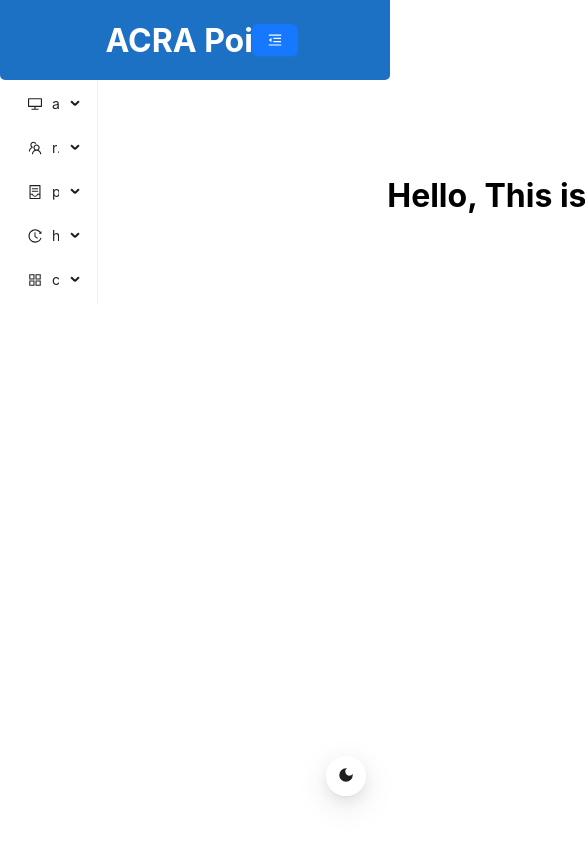
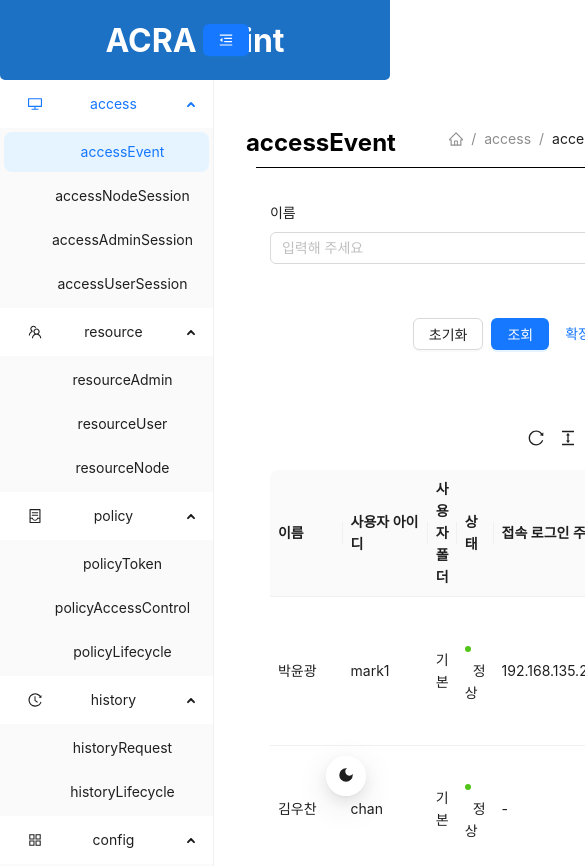
Before and after one commit to kihyun1998/react_button, a React (Create React App) app: page / in a window 390 px wide. Shown: the top 866 px of the page, 585 px wide, since content can reach past the window. Built offline with nearby package versions, Linux system fonts and the light colour scheme.

Commit message:
반응형 + 홈 변경

```diff
--- a/src/css/App.css
+++ b/src/css/App.css
@@ -77,8 +77,12 @@ body{
   justify-content: flex-start;
   align-items: center;
   margin-top: 3em;
-  width: 70%;
-  min-width: 60em;
+  padding-left: 2em;
+  padding-right: 2em;
+  width: 100vw;
+}
+.in-table{
+  width: 100%;
 }
 .table-header{
   display: flex;
@@ -104,7 +108,7 @@ body{
   max-width: 25%;
 }
 .blank{
-  width: 0.1em;
+  width: 2em;
 }
 
 hr {
--- a/src/js/App.js
+++ b/src/js/App.js
@@ -90,7 +90,6 @@ function App() {
     let colItems = setItemsCol()
 
     let localIsDarkMode = JSON.parse(localStorage.getItem('isDarkMode'))
-    console.log(typeof localIsDarkMode)
 
     const [keyPath, setKeyPath] = useState(['',''])
 
@@ -107,6 +106,8 @@ function App() {
     const toggleCollapsed = () => {
         setCollapsed((previousValue) => !previousValue)
     };
+
+    const [defaultMenus, _ ] = useState(["","access","accessEvent"])
 
     return (
         <div className="App" style={{backgroundColor : isDarkMode ? "#000000" : "#ffffff"}}>
@@ -128,7 +129,7 @@ function App() {
                                     type="primary"
                                     onClick={toggleCollapsed}
                                     style={{
-                                        marginLeft : collapsed ? "5.5em" : "18em"
+                                        marginLeft : collapsed ? "5.5em" : "14.5em"
                                     }}
                                     >
                                     {collapsed ? <MenuUnfoldOutlined /> : <MenuFoldOutlined />}
@@ -147,32 +148,29 @@ function App() {
 
                         <div className='main'>
                             {/* 메뉴부분 */}
-                            <div className='menu'>
-                                <CustomMenu items={items} colItems={colItems} keyPath={keyPath} setKeyPath={setKeyPath} isDarkMode={isDarkMode} collapsed={collapsed}></CustomMenu>
+
+                            <CustomMenu className='menu' items={items} colItems={colItems} keyPath={keyPath} setKeyPath={setKeyPath} isDarkMode={isDarkMode} collapsed={collapsed} defaultMenus={defaultMenus}></CustomMenu>
+                            <div className='table'>
+                                <Routes>
+                                    <Route path="/" exact element={<CustomHome isDarkMode={isDarkMode}/>}></Route>
+                                    <Route path="/access/accessEvent" element={<CustomPage isDarkMode={isDarkMode}/>}></Route>
+                                    <Route path="/access/accessNodeSession" element={<CustomPage isDarkMode={isDarkMode}/>}></Route>
+                                    <Route path="/access/accessAdminSession" element={<CustomPage isDarkMode={isDarkMode}/>}></Route>
+                                    <Route path="/access/accessUserSession" element={<CustomPage isDarkMode={isDarkMode}/>}></Route>
+                                    <Route path="/resource/resourceAdmin" element={<CustomPage isDarkMode={isDarkMode}/>}></Route>
+                                    <Route path="/resource/resourceUser" element={<CustomPage isDarkMode={isDarkMode}/>}></Route>
+                                    <Route path="/resource/resourceNode" element={<CustomPage isDarkMode={isDarkMode}/>}></Route>
+                                    <Route path="/policy/policyToken" element={<CustomPage isDarkMode={isDarkMode}/>}></Route>
+                                    <Route path="/policy/policyAccessControl" element={<CustomPage isDarkMode={isDarkMode}/>}></Route>
+                                    <Route path="/policy/policyLifecycle" element={<CustomPage isDarkMode={isDarkMode}/>}></Route>
+                                    <Route path="/history/historyRequest" element={<CustomPage isDarkMode={isDarkMode}/>}></Route>
+                                    <Route path="/history/historyLifecycle" element={<CustomPage isDarkMode={isDarkMode}/>}></Route>
+                                    <Route path="/config/configProcess" element={<CustomPage isDarkMode={isDarkMode}/>}></Route>
+                                    <Route path="/config/configGlobalSetting" element={<CustomPage isDarkMode={isDarkMode}/>}></Route>
+                                    <Route path="/config/configClass" element={<CustomPage isDarkMode={isDarkMode}/>}></Route>
+                                    <Route path="/config/configInboxNotice" element={<CustomPage isDarkMode={isDarkMode}/>}></Route>
+                                </Routes>
                             </div>
-                            <div className='table'>
-                            <Routes>
-                                <Route path="/" exact element={<CustomHome></CustomHome>}></Route>
-                                <Route path="/access/accessEvent" element={<CustomPage keyPath={keyPath} isDarkMode={isDarkMode}/>}></Route>
-                                <Route path="/access/accessNodeSession" element={<CustomPage keyPath={keyPath} isDarkMode={isDarkMode}/>}></Route>
-                                <Route path="/access/accessAdminSession" element={<CustomPage keyPath={keyPath} isDarkMode={isDarkMode}/>}></Route>
-                                <Route path="/access/accessUserSession" element={<CustomPage keyPath={keyPath} isDarkMode={isDarkMode}/>}></Route>
-                                <Route path="/resource/resourceAdmin" element={<CustomPage keyPath={keyPath} isDarkMode={isDarkMode}/>}></Route>
-                                <Route path="/resource/resourceUser" element={<CustomPage keyPath={keyPath} isDarkMode={isDarkMode}/>}></Route>
-                                <Route path="/resource/resourceNode" element={<CustomPage keyPath={keyPath} isDarkMode={isDarkMode}/>}></Route>
-                                <Route path="/policy/policyToken" element={<CustomPage keyPath={keyPath} isDarkMode={isDarkMode}/>}></Route>
-                                <Route path="/policy/policyAccessControl" element={<CustomPage keyPath={keyPath} isDarkMode={isDarkMode}/>}></Route>
-                                <Route path="/policy/policyLifecycle" element={<CustomPage keyPath={keyPath} isDarkMode={isDarkMode}/>}></Route>
-                                <Route path="/history/historyRequest" element={<CustomPage keyPath={keyPath} isDarkMode={isDarkMode}/>}></Route>
-                                <Route path="/history/historyLifecycle" element={<CustomPage keyPath={keyPath} isDarkMode={isDarkMode}/>}></Route>
-                                <Route path="/config/configProcess" element={<CustomPage keyPath={keyPath} isDarkMode={isDarkMode}/>}></Route>
-                                <Route path="/config/configGlobalSetting" element={<CustomPage keyPath={keyPath} isDarkMode={isDarkMode}/>}></Route>
-                                <Route path="/config/configClass" element={<CustomPage keyPath={keyPath} isDarkMode={isDarkMode}/>}></Route>
-                                <Route path="/config/configInboxNotice" element={<CustomPage keyPath={keyPath} isDarkMode={isDarkMode}/>}></Route>
-                            </Routes>
-                            </div>
-
-                            <div className='blank'></div>
                         </div>
                     </BrowserRouter>
                 </ConfigProvider>
--- a/src/js/components/CustomHome.js
+++ b/src/js/components/CustomHome.js
@@ -1,15 +1,42 @@
 /* eslint-disable*/
 import '../../css/App.css';
 import React from "react";
+import {useLocation } from 'react-router-dom';
+import CustomProTable from '../table';
+import { HomeOutlined } from '@ant-design/icons';
+import { Breadcrumb } from 'antd';
 
 
-function CustomHome() {
+function CustomHome(props) {
+    const pwd = useLocation()
+    // 0번 인덱스는 공백임
+    const pwdArr = pwd.pathname.split('/')
     return (
-        <div className='table'>
-            <h1>
-                Hello, This is Main page!
-            </h1>
-
+        <div className='in-table'>
+            <div className='table-header'>
+                <h2 style={{color : props.isDarkMode ? "#ffffff" : "#000000"}}>
+                    accessEvent
+                </h2>
+                <div>
+                <Breadcrumb
+                    items={[
+                    {
+                        href: '',
+                        title: <HomeOutlined />,
+                    },
+                    {
+                        href: '',
+                        title: "access",
+                    },
+                    {
+                        title: "accessEvent",
+                    },
+                    ]}
+                />
+                </div>
+            </div>
+            <hr style={{background : props.isDarkMode ? "#444444" : "#000000"}}/>
+            <CustomProTable/>
         </div>
     );
 }
--- a/src/js/components/CustomMenu.js
+++ b/src/js/components/CustomMenu.js
@@ -16,13 +16,18 @@ function CustomMenu(props) {
     const pwd = useLocation()
 
     // 0번 인덱스는 공백임
-    const pwdArr = pwd.pathname.split('/')
+    let pwdArr = [null,null,null]
+    if (pwd.pathname =='/'){
+        pwdArr = props.defaultMenus
+    }else{
+        pwdArr = pwd.pathname.split('/')
+    }
 
     return (
         <div className="App" style={{backgroundColor : isDarkMode ? "#000000" : "#ffffff"}}>
             <Menu
                 defaultSelectedKeys={[`${pwdArr[2]}`]}
-                defaultOpenKeys={[`${pwdArr[1]}`]}
+                defaultOpenKeys={['access','resource','policy','history','config']}
                 mode="inline"
                 inlineCollapsed={collapsed}
                 //커스텀을 위해서 주석처리
--- a/src/js/components/CustomPage.js
+++ b/src/js/components/CustomPage.js
@@ -12,7 +12,7 @@ function CustomPage(props) {
     // 0번 인덱스는 공백임
     const pwdArr = pwd.pathname.split('/')
     return (
-        <div className='table'>
+        <div className='in-table'>
             <div className='table-header'>
                 <h2 style={{color : props.isDarkMode ? "#ffffff" : "#000000"}}>
                     {pwdArr[2]}
--- a/src/js/table.js
+++ b/src/js/table.js
@@ -3,7 +3,7 @@ import dayjs from 'dayjs';
 import { ProTable } from '@ant-design/pro-components';
 
 import db from '../data/db.json';
-import CustomRangePicker from './CustomRangePicker';
+import CustomRangePicker from './components/CustomRangePicker';
 
 
 const timeChange = (time) =>{
```
